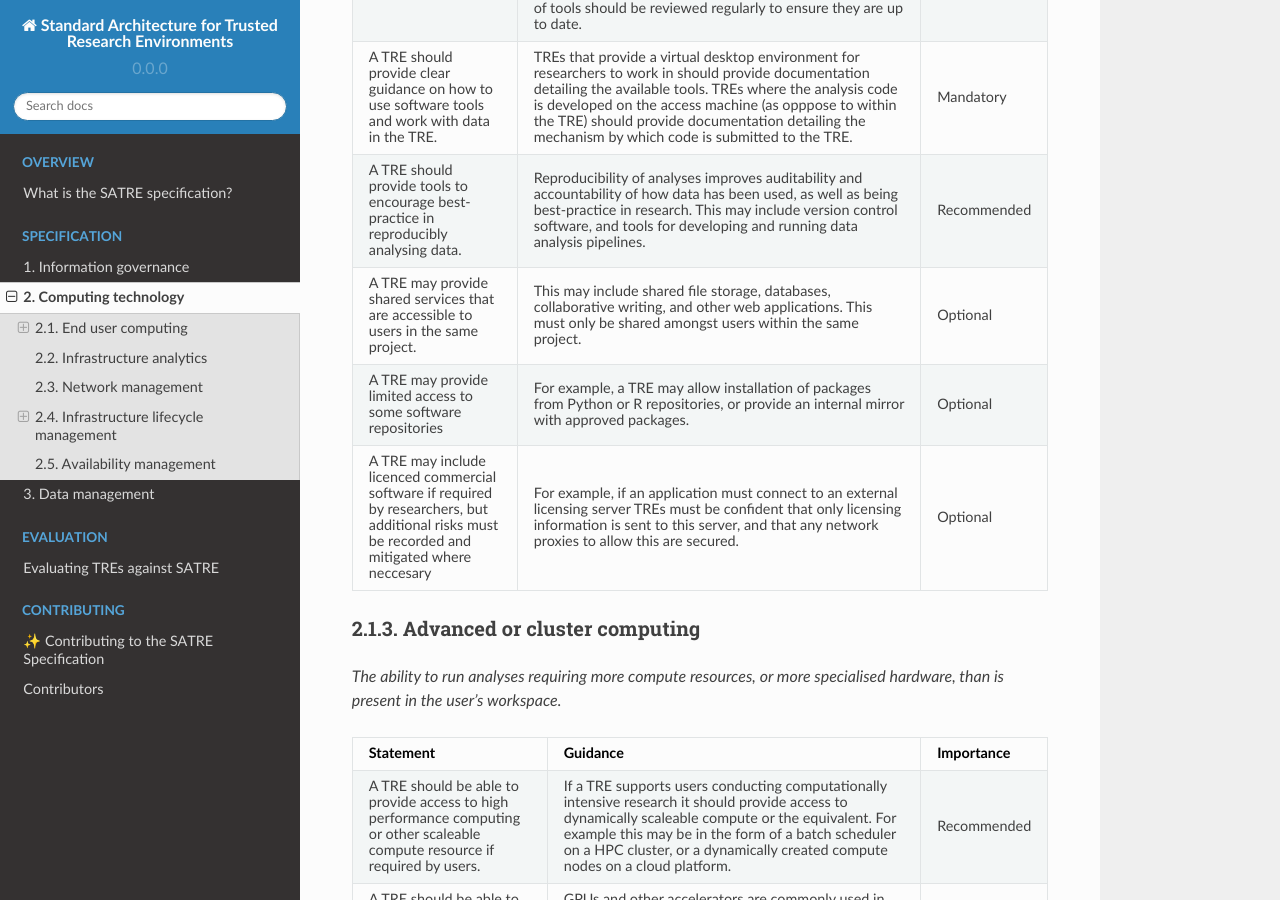
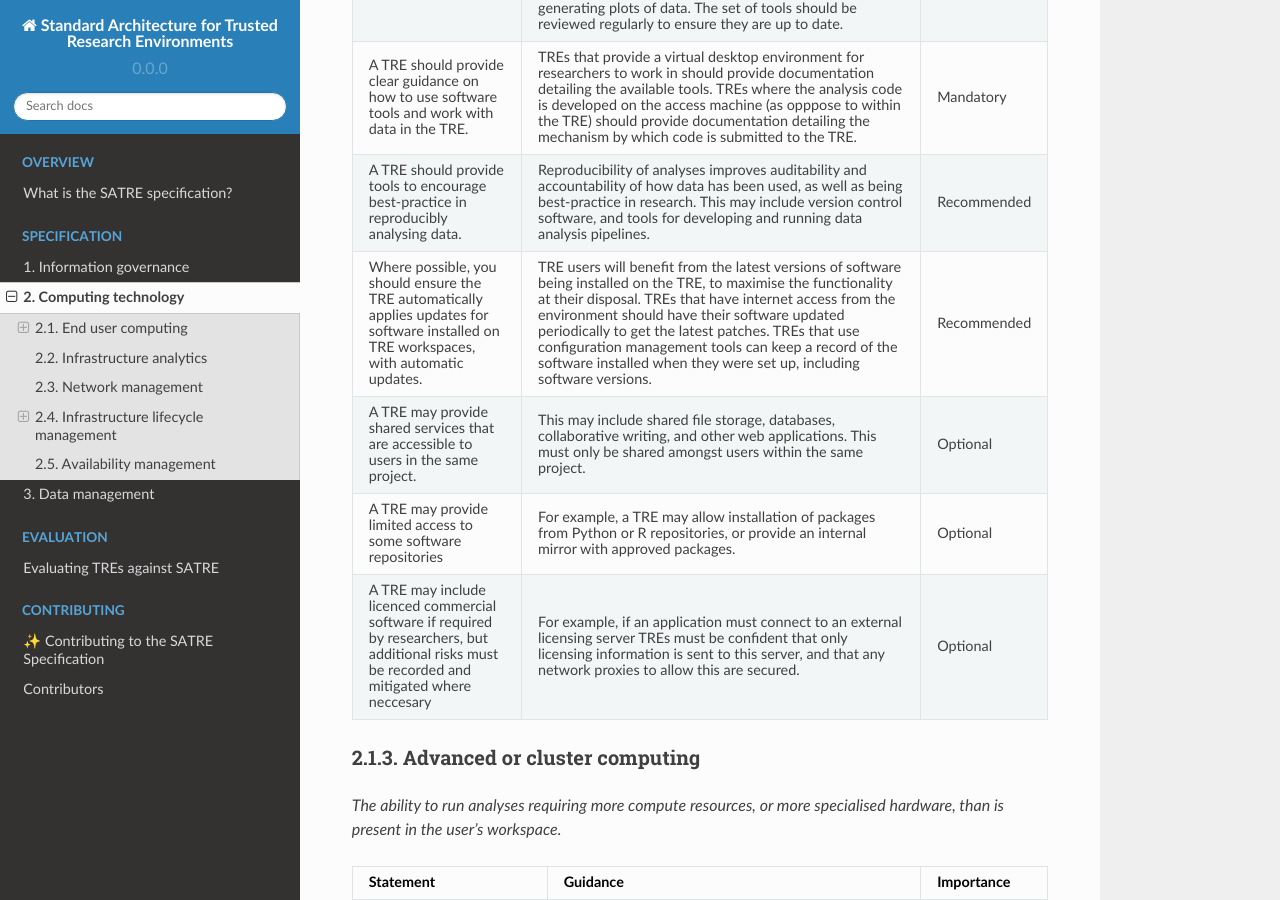
Before and after one commit to sa-tre/satre-specification, a Sphinx documentation site: the page built from docs/source/pillars/computing_technology.md, in a window 1280 px wide and 900 px high, scrolled down 1679 px. Built offline with Sphinx 7.4.7 and the Read the Docs theme 2.0.0, drawn with Linux system fonts in a browser that asks for light colours; some of the changed text lies outside the part shown.

Commit message:
move second suggestion to "software tools"

```diff
--- a/docs/source/pillars/computing_technology.md
+++ b/docs/source/pillars/computing_technology.md
@@ -69,6 +69,11 @@ _The tools used by researchers inside a TRE, such as programming languages, IDEs
 * - A TRE should provide tools to encourage best-practice in reproducibly analysing data.
   - Reproducibility of analyses improves auditability and accountability of how data has been used, as well as being best-practice in research.
     This may include version control software, and tools for developing and running data analysis pipelines.
+  - Recommended
+* - Where possible, you should ensure the TRE automatically applies updates for software installed on TRE workspaces, with automatic updates.
+  - TRE users will benefit from the latest versions of software being installed on the TRE, to maximise the functionality at their disposal.
+    TREs that have internet access from the environment should have their software updated periodically to get the latest patches.
+    TREs that use configuration management tools can keep a record of the software installed when they were set up, including software versions.
   - Recommended
 * - A TRE may provide shared services that are accessible to users in the same project.
   - This may include shared file storage, databases, collaborative writing, and other web applications.
```
Also changed, not shown: other parts of docs/source/pillars/computing_technology.md (+0 -5 lines).
